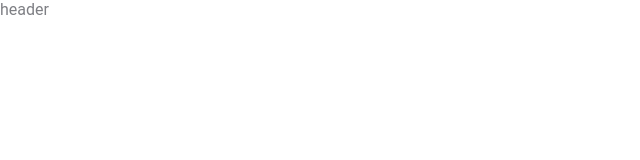
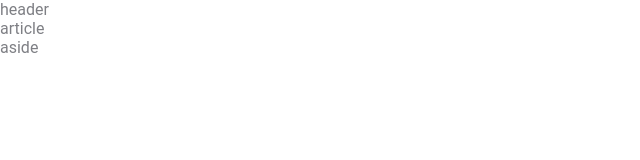
Before and after one commit to barcheta/wpresssite, a plain HTML site: page index.html in a window 1280 px wide. Shown: the full height of the page, 0-640 px from the left. Drawn offline with Linux system fonts and the light colour scheme.

Commit message:
github commit

```diff
--- a/index.html
+++ b/index.html
@@ -10,8 +10,8 @@
 </head>
 header
 <main>
-	<article></article>
-	<aside></aside>
+	<article>article</article>
+	<aside>aside</aside>
 </main>
 <footer></footer>
 <body>
```
